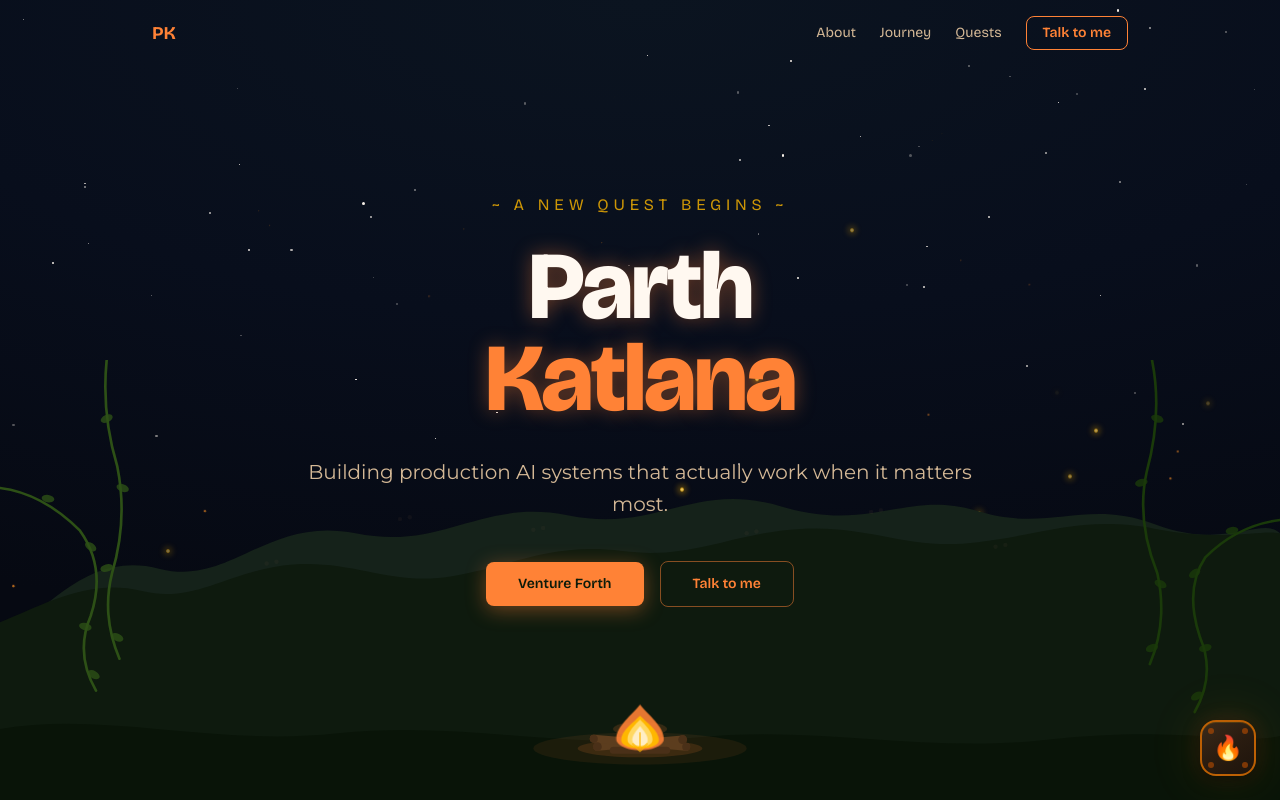
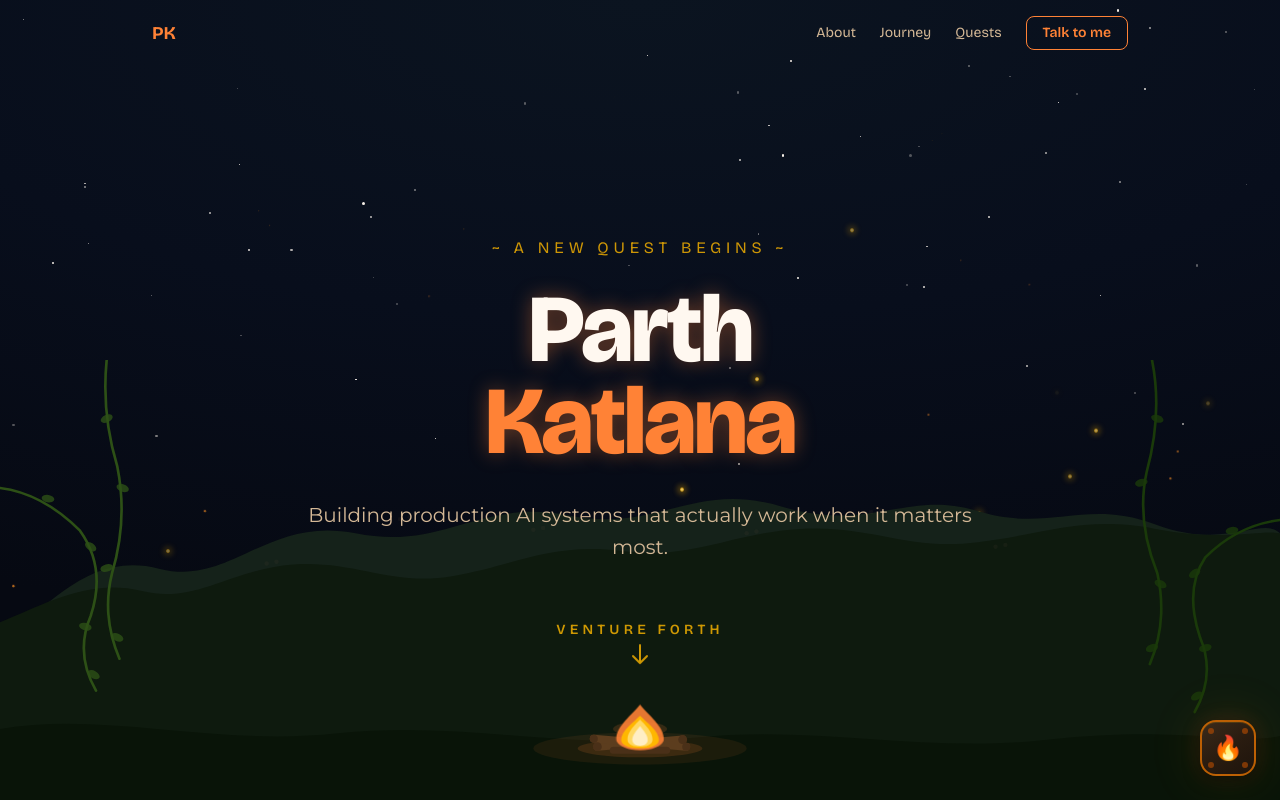
Before and after one commit to parthk279/parthk279.github.io, a Next.js app: page / in a window 1280 px wide. Shown: the top 800 px of the page. Built offline with nearby package versions, Linux system fonts and the light colour scheme.

Commit message:
Smooth scroll + cleaner hero CTA
- Enable smooth anchor scrolling (scroll-behavior) with nav offset
- Make Venture Forth plain text above the guiding arrow, lifted above
  the campfire (no button border)
- Remove the Talk to me button from the hero

```diff
--- a/src/app/globals.css
+++ b/src/app/globals.css
@@ -43,6 +43,18 @@
 
   --tag-bg: rgba(255, 130, 54, 0.1);
   --tag-text: #ff8236;
+}
+
+html {
+  scroll-behavior: smooth;
+  /* Keep anchored sections clear of the fixed nav bar */
+  scroll-padding-top: 4rem;
+}
+
+@media (prefers-reduced-motion: reduce) {
+  html {
+    scroll-behavior: auto;
+  }
 }
 
 body {
--- a/src/components/Hero.tsx
+++ b/src/components/Hero.tsx
@@ -19,28 +19,17 @@ export default function Hero() {
         <p className="text-muted text-lg md:text-xl mt-8 max-w-2xl mx-auto leading-relaxed">
           {profile.tagline}
         </p>
-
-        <div className="mt-10 flex flex-wrap items-center justify-center gap-4">
-          <a
-            href="#about"
-            className="px-8 py-3 bg-primary text-night font-display font-semibold text-sm rounded-lg hover:bg-gold transition-all duration-300 shadow-[0_4px_20px_rgba(255,130,54,0.4)]"
-          >
-            Venture Forth
-          </a>
-          <a
-            href="#contact"
-            className="px-8 py-3 border border-primary/50 text-primary font-display font-semibold text-sm rounded-lg hover:bg-primary/10 transition-all duration-300"
-          >
-            Talk to me
-          </a>
-        </div>
       </div>
 
+      {/* Venture Forth, sitting just above the campfire with the guiding arrow */}
       <a
         href="#about"
-        className="absolute bottom-10 z-10 text-gold/60 hover:text-gold transition-colors"
-        aria-label="Scroll to about"
+        className="group absolute bottom-28 md:bottom-32 z-10 flex flex-col items-center gap-2 text-gold/80 hover:text-gold transition-colors"
+        aria-label="Venture forth to the about section"
       >
+        <span className="font-display font-semibold text-sm tracking-[0.3em] uppercase">
+          Venture Forth
+        </span>
         <svg
           className="w-6 h-6 animate-bounce"
           fill="none"
```
